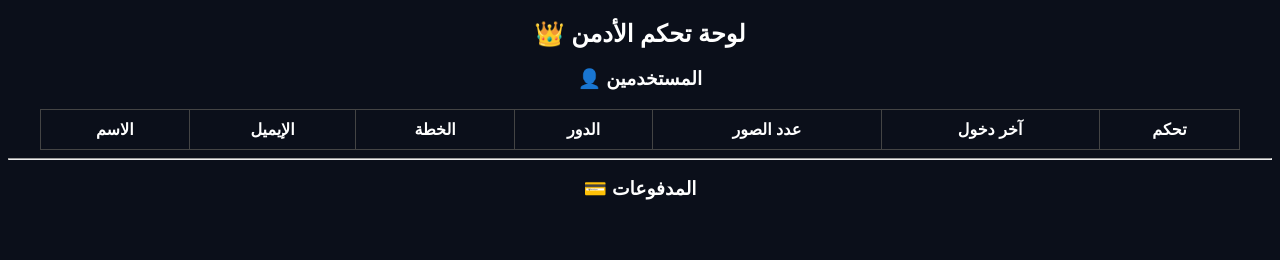
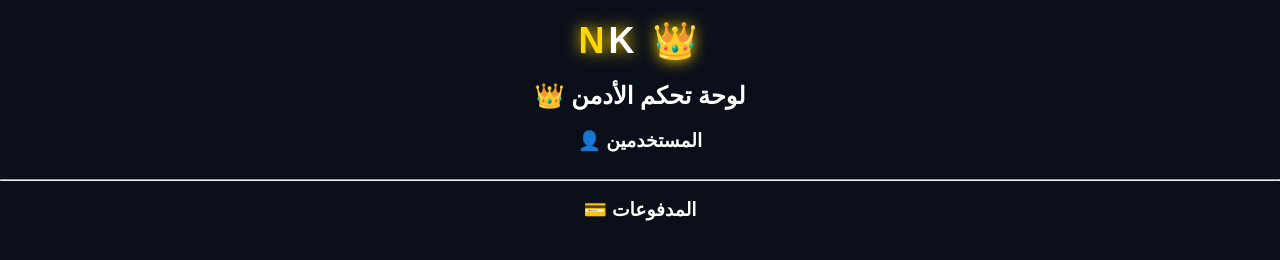
Before and after one commit to Nader77700/ai-studio, a website: page public/admin.html in a window 1280 px wide. Drawn offline with Linux system fonts and the light colour scheme; no server answers; sample sign-in values are in the browser's storage.

Commit message:
Enhance admin.html with styling and structure updates

```diff
--- a/public/admin.html
+++ b/public/admin.html
@@ -10,31 +10,66 @@ body {
   color:white;
   font-family:Arial;
   text-align:center;
+  margin:0;
 }
 
+/* 🔥 LOGO */
+.logo {
+  font-size:36px;
+  font-weight:bold;
+  color:gold;
+  letter-spacing:4px;
+  margin:20px;
+  text-shadow:0 0 15px gold;
+}
+
+/* 🔥 HEADINGS */
+h2 {
+  margin-top:0;
+}
+
+/* TABLE */
 table {
   width:95%;
   margin:auto;
   border-collapse:collapse;
+  background:#111827;
+  border-radius:10px;
+  overflow:hidden;
+}
+
+th {
+  background:#1f2937;
 }
 
 th, td {
-  border:1px solid #444;
+  border:1px solid #333;
   padding:10px;
 }
 
+/* BUTTONS */
 button {
   padding:6px 10px;
   margin:3px;
   border:none;
   border-radius:6px;
   cursor:pointer;
+  font-weight:bold;
 }
 
 .approve { background:green; color:white; }
 .ban { background:red; color:white; }
 .role { background:orange; color:white; }
 .reset { background:purple; color:white; }
+
+/* CARD */
+.card {
+  border:1px solid #333;
+  margin:10px;
+  padding:15px;
+  border-radius:12px;
+  background:#111827;
+}
 
 img {
   border-radius:10px;
@@ -45,20 +80,15 @@ img {
 
 <body>
 
+<!-- 🔥 LOGO -->
+<div class="logo">
+  N<span style="color:white;">K</span> 👑
+</div>
+
 <h2>👑 لوحة تحكم الأدمن</h2>
 
 <h3>👤 المستخدمين</h3>
-<table id="usersTable">
-<tr>
-<th>الاسم</th>
-<th>الإيميل</th>
-<th>الخطة</th>
-<th>الدور</th>
-<th>عدد الصور</th>
-<th>آخر دخول</th>
-<th>تحكم</th>
-</tr>
-</table>
+<table id="usersTable"></table>
 
 <hr>
 
@@ -67,6 +97,10 @@ img {
 
 <script>
 const token = localStorage.getItem("token");
+
+if (!token) {
+  window.location.href = "/login.html";
+}
 
 // ================= USERS =================
 async function loadUsers() {
@@ -107,7 +141,7 @@ async function loadUsers() {
         </button>
 
         <button class="reset" onclick="resetPass('${u._id}')">
-          Reset Pass
+          Reset
         </button>
       </td>
     </tr>
@@ -173,7 +207,7 @@ async function loadPayments() {
 
   data.forEach(p => {
     payments.innerHTML += `
-      <div style="border:1px solid #444; margin:10px; padding:10px">
+      <div class="card">
         <img src="${p.screenshot}" width="200"><br><br>
         <button class="approve" onclick="approve('${p._id}')">
           تفعيل
```
Lines whose indentation alone changed are shown as unchanged.
